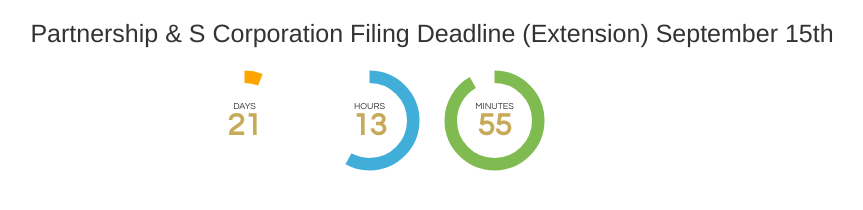
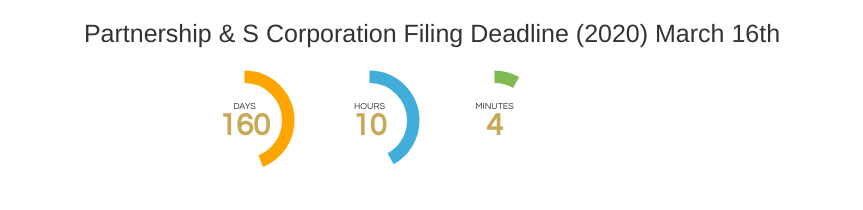
Before and after one commit to zelabidejje/Countdown_timer-Partnership, a plain HTML site: page index.html in a window 1280 px wide. Shown: the whole page, without its empty margins (208-1071 px from the left). Drawn offline with nearby package versions, Linux system fonts and the light colour scheme.

Commit message:
Update index.html

```diff
--- a/index.html
+++ b/index.html
@@ -12,9 +12,9 @@
              <!-- Timer One -->
 
         <div class="timer-one timer text-center">
-            <h1>Partnership & S Corporation Filing Deadline (Extension) September 15th</h1>
+            <h1>Partnership & S Corporation Filing Deadline (2020) March 16th</h1>
 
-            <div id="DateCountdown" data-date="2020-09-15 00:00:00" style="width: 500px; height: 125px; padding: 0px; box-sizing: border-box; background-color: #fff"></div>
+            <div id="DateCountdown" data-date="2021-03-16 00:00:00" style="width: 500px; height: 125px; padding: 0px; box-sizing: border-box; background-color: #fff"></div>
        </div>
 
         <script>
```
